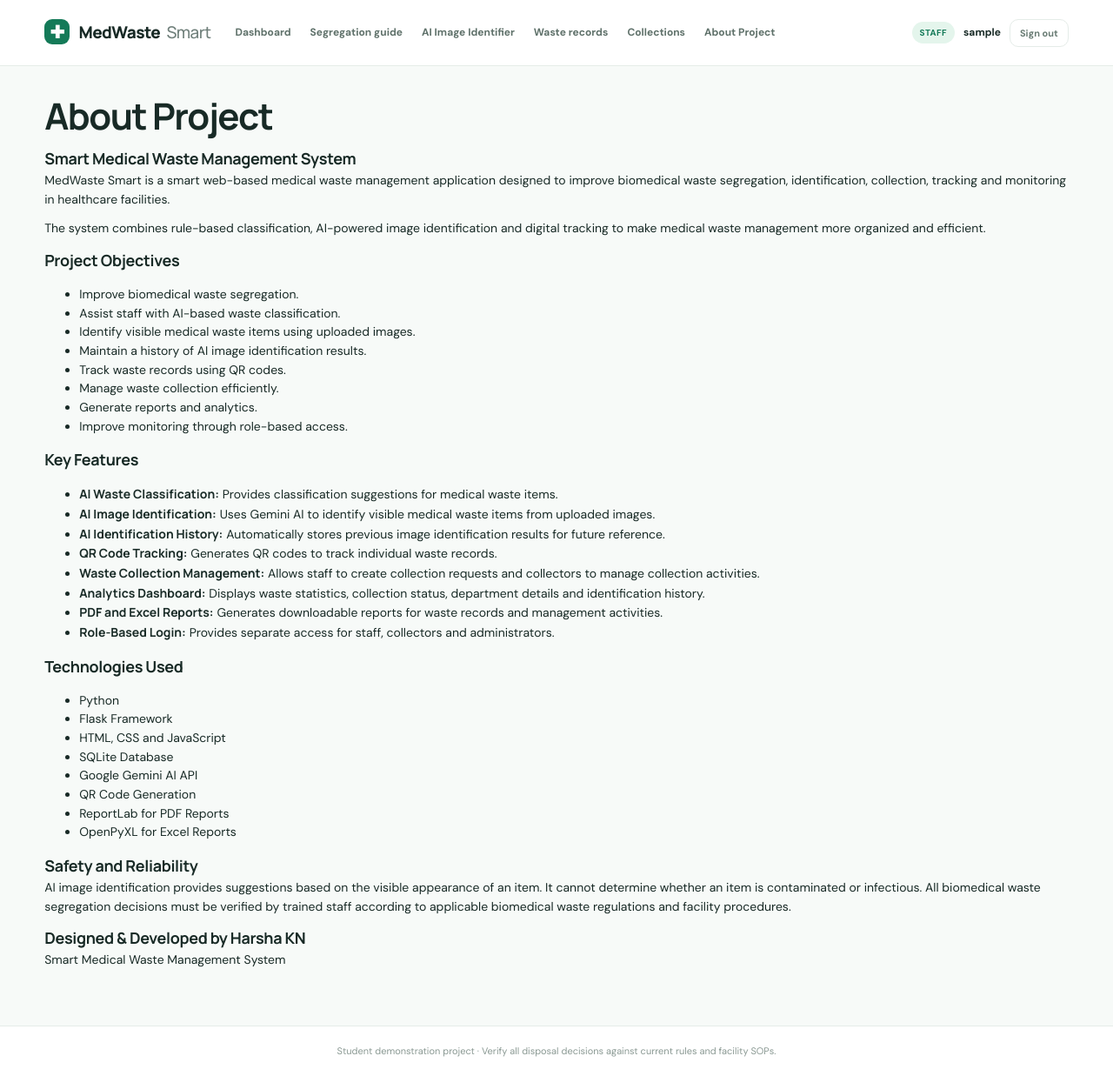
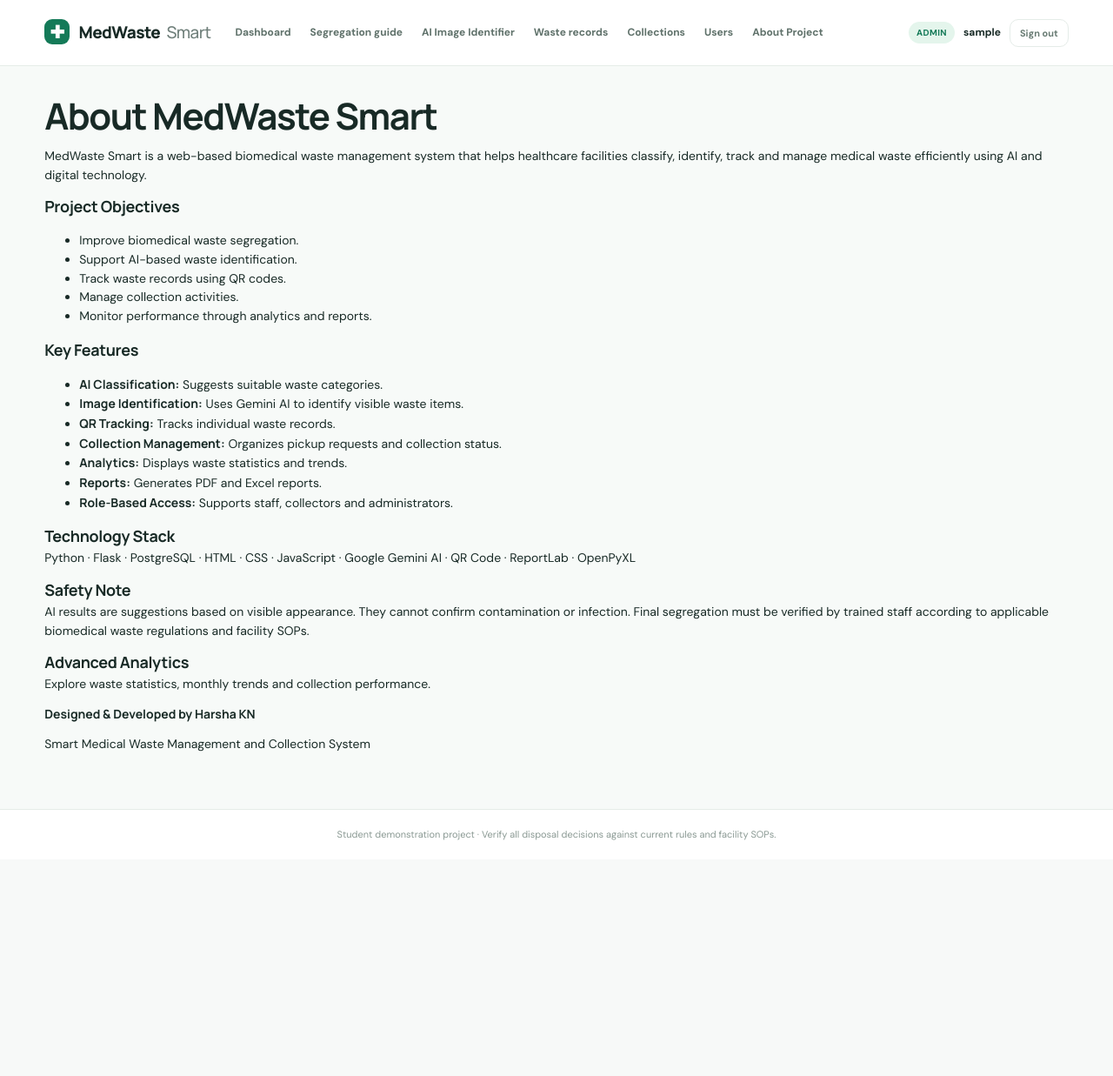
Before and after one commit to harshakn2006-blip/smart-medical-waste-system, a Flask app: page /about in a window 1280 px wide. Shown: the whole page at 87% size. After the commit the page ends 966 px from the top, so only its background shows below. Run offline with Flask 3, Linux system fonts and the light colour scheme; the visitor is signed in with stand-in values (Sample User, id 1); some libraries are stand-ins or nearby versions.

Commit message:
Update About page and advanced analytics

```diff
--- a/app.py
+++ b/app.py
@@ -79,10 +79,11 @@ class HybridRow(dict):
 
 
 def hybrid_row_factory(cursor):
+
     if cursor.description is None:
-        columns = []
-    else:
-        columns = [column.name for column in cursor.description]
+        return lambda values: values
+
+    columns = [column.name for column in cursor.description]
 
     def make_row(values):
         return HybridRow(columns, values)
@@ -426,12 +427,15 @@ def dashboard():
     """).fetchall()
 
     monthly_stats = db.execute("""
-        SELECT SUBSTR(created_at, 1, 7) AS month,
-        ROUND(CAST(SUM(quantity_kg) AS NUMERIC), 2) AS kg        FROM waste_records
-        GROUP BY SUBSTR(created_at, 1, 7)
-        ORDER BY month DESC
-        LIMIT 6
-    """).fetchall()
+    SELECT
+        SUBSTR(created_at, 1, 7) AS month,
+        ROUND(CAST(SUM(quantity_kg) AS NUMERIC), 2) AS kg
+    FROM waste_records
+    GROUP BY SUBSTR(created_at, 1, 7)
+    ORDER BY month DESC
+    LIMIT 6
+""").fetchall()
+
 
     monthly_stats = list(reversed(monthly_stats))
 
@@ -478,6 +482,64 @@ def dashboard():
         image_total=image_total,
         recent_images=recent_images
     )
+@app.route("/analytics")
+@login_required
+def analytics():
+
+    if session.get("role") != "admin":
+        abort(403)
+
+    db = get_db()
+
+    totals = db.execute("""
+        SELECT COUNT(*) AS records,
+               COALESCE(SUM(quantity_kg), 0) AS total_kg,
+               COALESCE(SUM(
+                   CASE WHEN review_required = 1 THEN 1 ELSE 0 END
+               ), 0) AS reviews
+        FROM waste_records
+    """).fetchone()
+
+    categories = db.execute("""
+        SELECT category,
+               ROUND(CAST(SUM(quantity_kg) AS NUMERIC), 2) AS kg
+        FROM waste_records
+        GROUP BY category
+        ORDER BY kg DESC
+    """).fetchall()
+
+    departments = db.execute("""
+        SELECT department,
+               COUNT(*) AS records,
+               ROUND(CAST(SUM(quantity_kg) AS NUMERIC), 2) AS kg
+        FROM waste_records
+        GROUP BY department
+        ORDER BY kg DESC
+    """).fetchall()
+
+    monthly = db.execute("""
+        SELECT SUBSTR(created_at, 1, 7) AS month,
+               ROUND(CAST(SUM(quantity_kg) AS NUMERIC), 2) AS kg
+        FROM waste_records
+        GROUP BY SUBSTR(created_at, 1, 7)
+        ORDER BY month
+    """).fetchall()
+
+    statuses = db.execute("""
+        SELECT status, COUNT(*) AS count
+        FROM collection_requests
+        GROUP BY status
+    """).fetchall()
+
+    return render_template(
+        "analytics.html",
+        totals=totals,
+        categories=categories,
+        departments=departments,
+        monthly=monthly,
+        statuses=statuses
+    )
+
 
 @app.route("/segregation", methods=["GET", "POST"])
 @login_required
@@ -970,7 +1032,7 @@ def image_history():
 if USE_POSTGRES:
     init_postgres_db()
 else:
-    init_sqlite_db()
+    init_sqlite_db()()
 
 if __name__ == "__main__":
     app.run(host="0.0.0.0", port=5000, debug=False)
--- a/templates/about.html
+++ b/templates/about.html
@@ -1,122 +1,53 @@
 
 {% extends "base.html" %}
 
-{% block title %}About Project | MedWaste Smart{% endblock %}
+{% block title %}About | MedWaste Smart{% endblock %}
 
 {% block content %}
 
-<section class="card">
-    <h1>About Project</h1>
-    <h2>Smart Medical Waste Management System</h2>
+<h1>About MedWaste Smart</h1>
 
 <p>
-        MedWaste Smart is a smart web-based medical waste management
-        application designed to improve biomedical waste segregation,
-        identification, collection, tracking and monitoring in
-        healthcare facilities.
+    MedWaste Smart is a web-based biomedical waste management system that helps healthcare facilities classify, identify, track and manage medical waste efficiently using AI and digital technology.
 </p>
 
-    <p>
-        The system combines rule-based classification, AI-powered
-        image identification and digital tracking to make medical
-        waste management more organized and efficient.
-    </p>
-</section>
-
-<section class="card">
 <h2>Project Objectives</h2>
 <ul>
     <li>Improve biomedical waste segregation.</li>
-        <li>Assist staff with AI-based waste classification.</li>
-        <li>Identify visible medical waste items using uploaded images.</li>
-        <li>Maintain a history of AI image identification results.</li>
+    <li>Support AI-based waste identification.</li>
     <li>Track waste records using QR codes.</li>
-        <li>Manage waste collection efficiently.</li>
-        <li>Generate reports and analytics.</li>
-        <li>Improve monitoring through role-based access.</li>
+    <li>Manage collection activities.</li>
+    <li>Monitor performance through analytics and reports.</li>
 </ul>
-</section>
 
-<section class="card">
 <h2>Key Features</h2>
 <ul>
-        <li>
-            <strong>AI Waste Classification:</strong>
-            Provides classification suggestions for medical waste items.
-        </li>
+    <li><strong>AI Classification:</strong> Suggests suitable waste categories.</li>
+    <li><strong>Image Identification:</strong> Uses Gemini AI to identify visible waste items.</li>
+    <li><strong>QR Tracking:</strong> Tracks individual waste records.</li>
+    <li><strong>Collection Management:</strong> Organizes pickup requests and collection status.</li>
+    <li><strong>Analytics:</strong> Displays waste statistics and trends.</li>
+    <li><strong>Reports:</strong> Generates PDF and Excel reports.</li>
+    <li><strong>Role-Based Access:</strong> Supports staff, collectors and administrators.</li>
+</ul>
 
-        <li>
-            <strong>AI Image Identification:</strong>
-            Uses Gemini AI to identify visible medical waste items
-            from uploaded images.
-        </li>
+<h2>Technology Stack</h2>
+<p>
+    Python · Flask · PostgreSQL · HTML · CSS · JavaScript · Google Gemini AI · QR Code · ReportLab · OpenPyXL
+</p>
 
-        <li>
-            <strong>AI Identification History:</strong>
-            Automatically stores previous image identification
-            results for future reference.
-        </li>
+<h2>Safety Note</h2>
+<p>
+    AI results are suggestions based on visible appearance. They cannot confirm contamination or infection. Final segregation must be verified by trained staff according to applicable biomedical waste regulations and facility SOPs.
+</p>
 
-        <li>
-            <strong>QR Code Tracking:</strong>
-            Generates QR codes to track individual waste records.
-        </li>
+<h2>Advanced Analytics</h2>
+<p>
+    Explore waste statistics, monthly trends and collection performance.
+</p>
 
-        <li>
-            <strong>Waste Collection Management:</strong>
-            Allows staff to create collection requests and
-            collectors to manage collection activities.
-        </li>
+<p><strong>Designed &amp; Developed by Harsha KN</strong></p>
 
-        <li>
-            <strong>Analytics Dashboard:</strong>
-            Displays waste statistics, collection status,
-            department details and identification history.
-        </li>
-
-        <li>
-            <strong>PDF and Excel Reports:</strong>
-            Generates downloadable reports for waste records
-            and management activities.
-        </li>
-
-        <li>
-            <strong>Role-Based Login:</strong>
-            Provides separate access for staff, collectors
-            and administrators.
-        </li>
-    </ul>
-</section>
-
-<section class="card">
-    <h2>Technologies Used</h2>
-    <ul>
-        <li>Python</li>
-        <li>Flask Framework</li>
-        <li>HTML, CSS and JavaScript</li>
-        <li>SQLite Database</li>
-        <li>Google Gemini AI API</li>
-        <li>QR Code Generation</li>
-        <li>ReportLab for PDF Reports</li>
-        <li>OpenPyXL for Excel Reports</li>
-    </ul>
-</section>
-
-<section class="card">
-    <h2>Safety and Reliability</h2>
-    <p>
-        AI image identification provides suggestions based on the
-        visible appearance of an item. It cannot determine whether
-        an item is contaminated or infectious. All biomedical waste
-        segregation decisions must be verified by trained staff
-        according to applicable biomedical waste regulations and
-        facility procedures.
-    </p>
-</section>
-
-<section class="card">
-    <h2>Designed &amp; Developed by Harsha KN</h2>
-    <p>Smart Medical Waste Management System</p>
-</section>
+<p>Smart Medical Waste Management and Collection System</p>
 
 {% endblock %}
```
Also changed, not shown: migrate_sqlite_to_postgres.py (added, +215 -0 lines), templates/analytics.html (added, +193 -0 lines), templates/base.html (+3 -5 lines), templates/dashboard.html (+25 -0 lines). Lines whose indentation alone changed are shown as unchanged.
